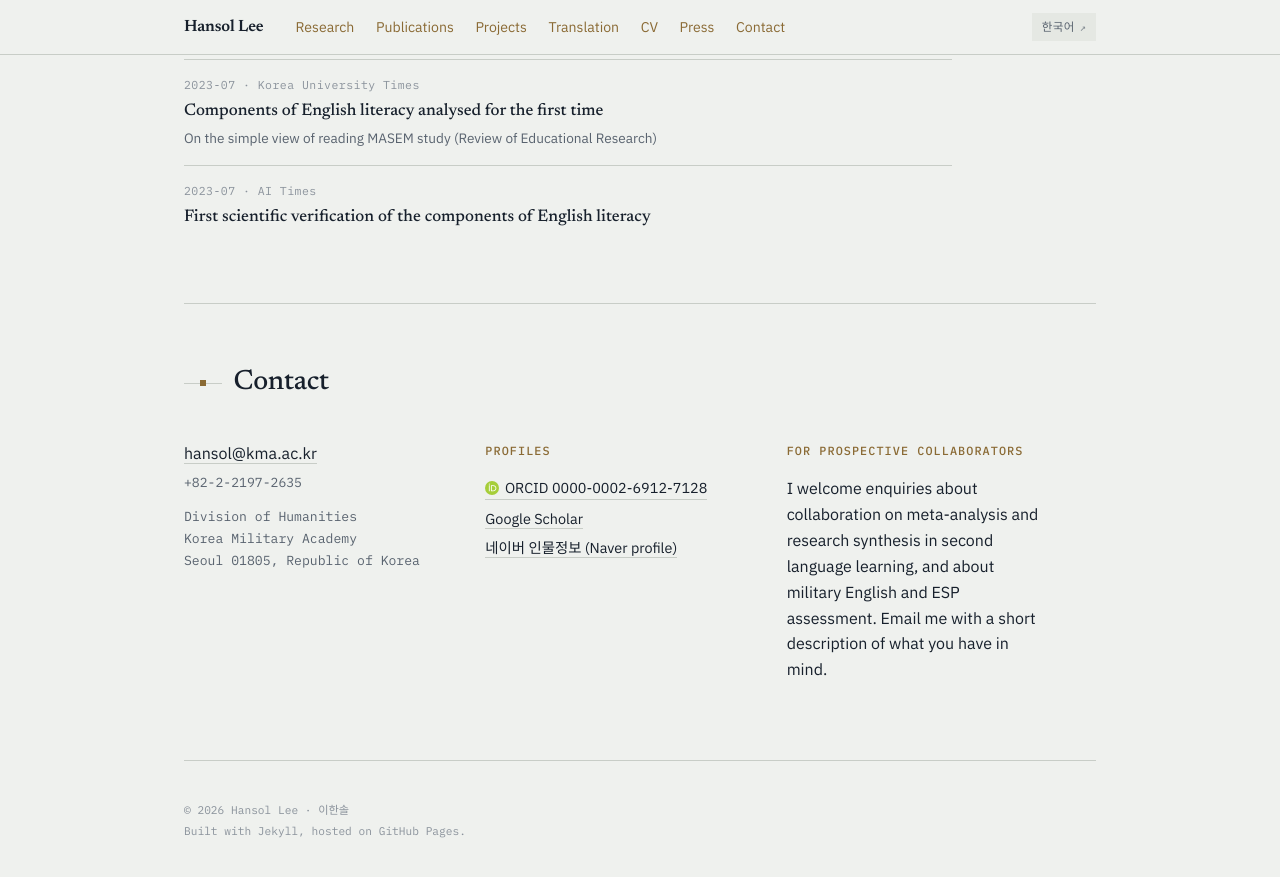
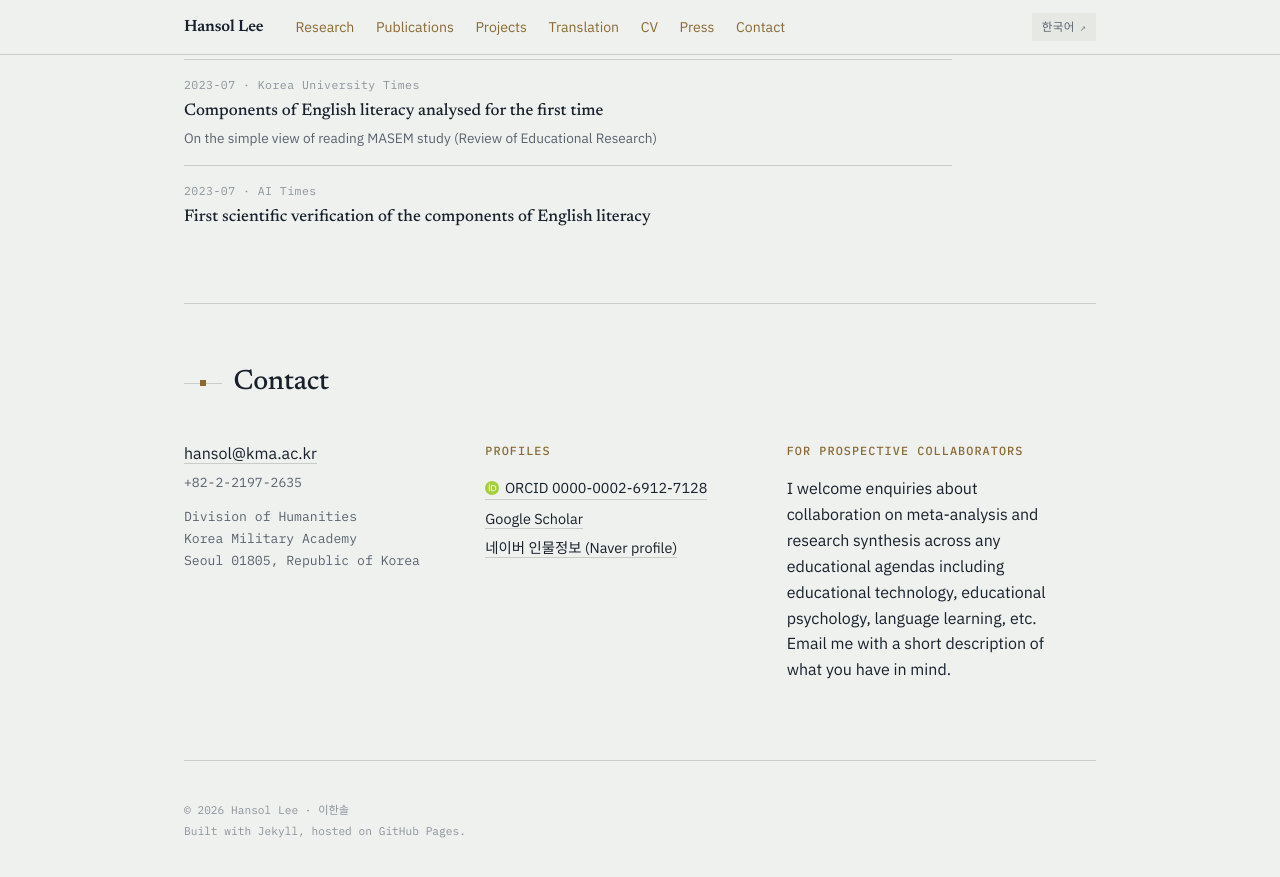
Before and after one commit to hansol6461/hansol6461.github.io, a Jekyll site: the page built from index.html, in a window 1280 px wide and 900 px high, scrolled down 14209 px. Shown: the top 877 px of the window. Built offline with Jekyll 4.4.1, drawn with Linux system fonts in a browser that asks for light colours; some web fonts are replaced; some of the changed text lies outside the part shown.

Commit message:
Add files via upload

```diff
--- a/_data/i18n.yml
+++ b/_data/i18n.yml
@@ -40,10 +40,12 @@ en:
     translated: "Translated"
     prospective: "For prospective collaborators"
     scholar: "Citations on Google Scholar"
+  # 행님이 직접 쓰신 문구입니다.
   prospective: >-
-    I welcome enquiries about collaboration on meta-analysis and research synthesis in
-    second language learning, and about military English and ESP assessment. Email me
-    with a short description of what you have in mind.
+    I welcome enquiries about collaboration on meta-analysis and research synthesis
+    across any educational agendas including educational technology, educational
+    psychology, language learning, etc. Email me with a short description of what you
+    have in mind.
   address: |
     Division of Humanities
     Korea Military Academy
```
Also changed, not shown: _data/cv.yml (+4 -4 lines), _data/publications.yml (+4 -4 lines), _data/publications_manual.yml (+4 -4 lines).
